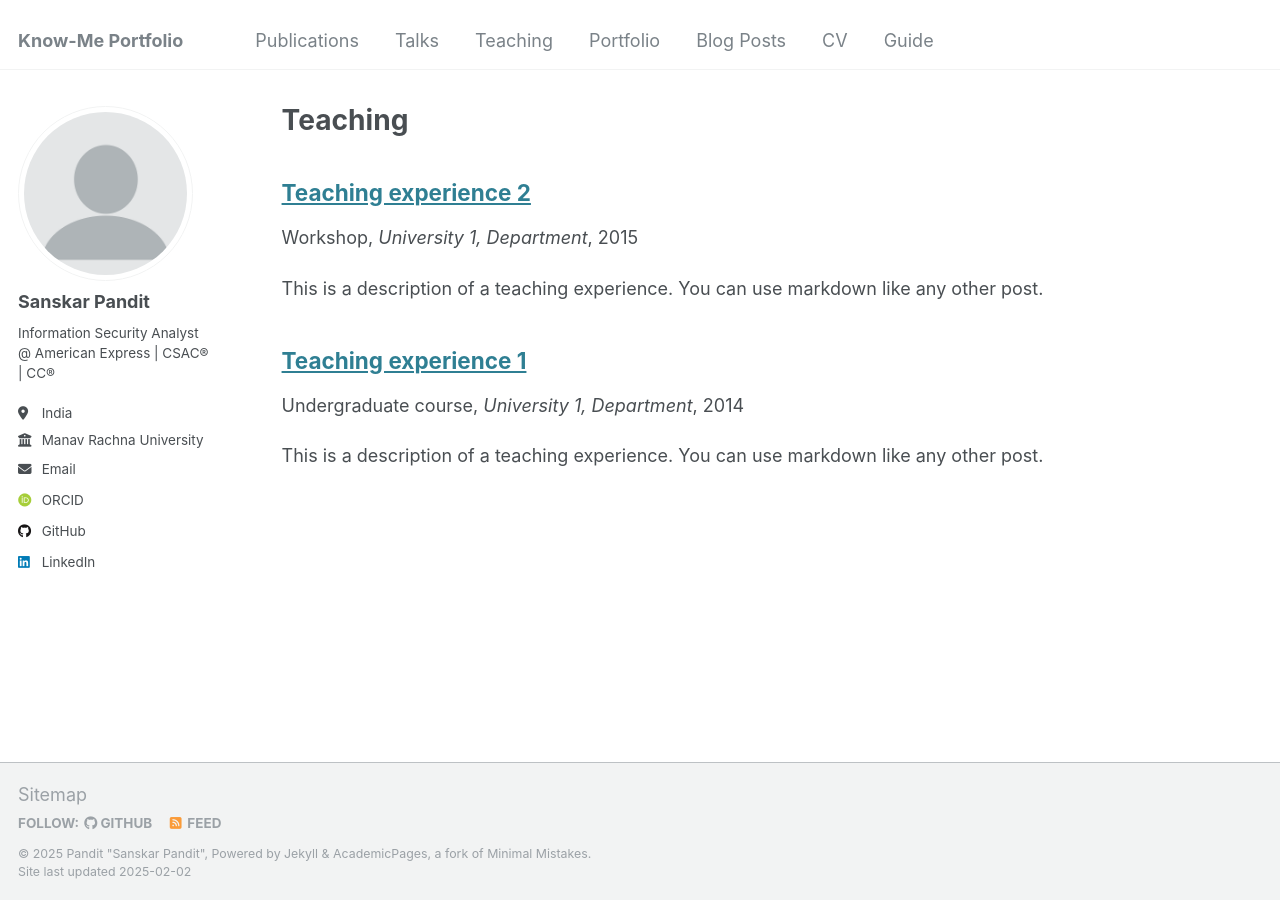
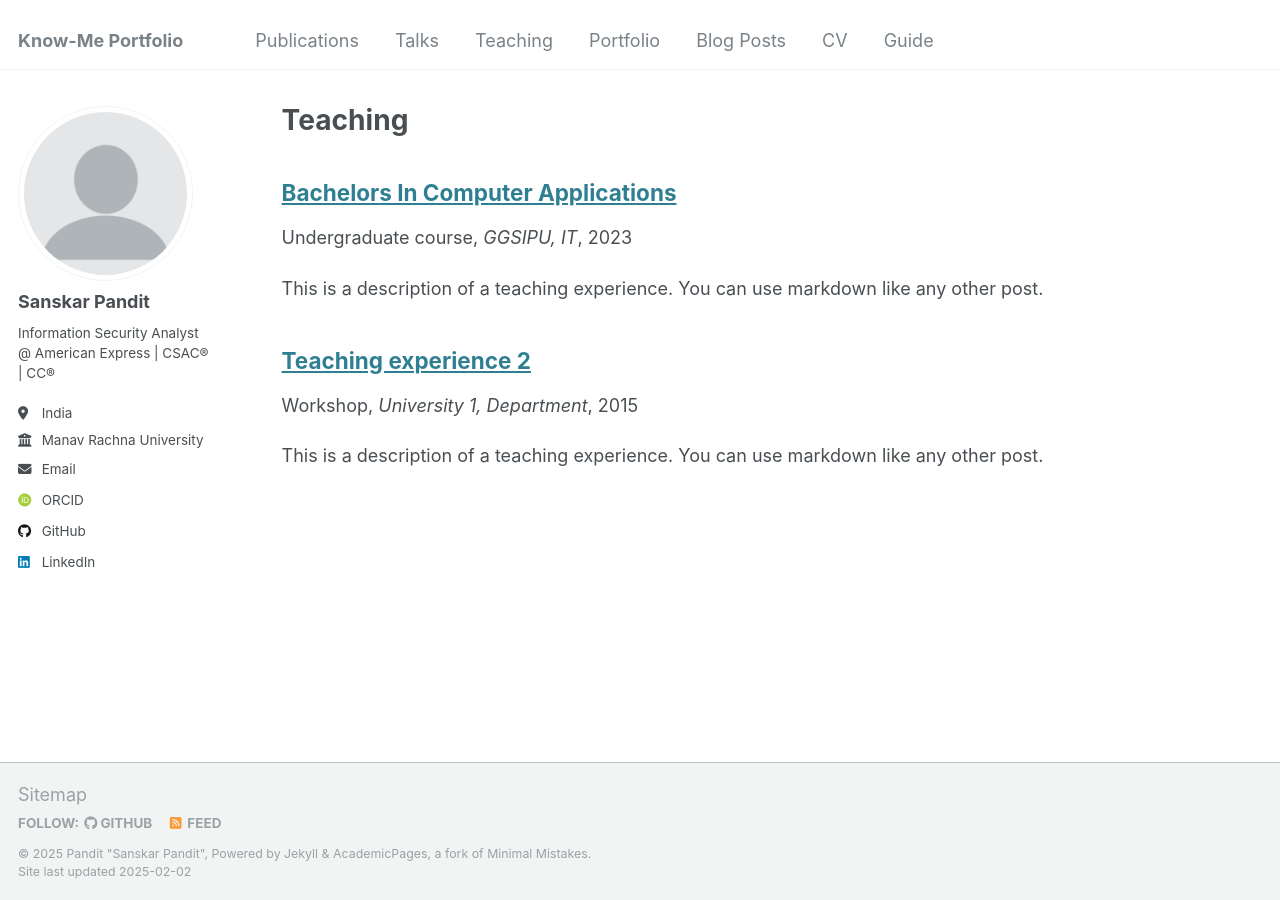
Before and after one commit to skar-ISA/skar-ISA.github.io, a Jekyll site: the page built from _pages/teaching.html, in a window 1280 px wide. Built offline with Jekyll 4.4.1, drawn with Linux system fonts in a browser that asks for light colours; some web fonts are replaced.

Commit message:
Update 2014-spring-teaching-1.md

```diff
--- a/_teaching/2014-spring-teaching-1.md
+++ b/_teaching/2014-spring-teaching-1.md
@@ -1,11 +1,11 @@
 ---
-title: "Teaching experience 1"
+title: "Bachelors In Computer Applications"
 collection: teaching
 type: "Undergraduate course"
 permalink: /teaching/2014-spring-teaching-1
-venue: "University 1, Department"
-date: 2014-01-01
-location: "City, Country"
+venue: "GGSIPU, IT"
+date: 2023-06-30
+location: "Delhi, India"
 ---
 
 This is a description of a teaching experience. You can use markdown like any other post.
```
